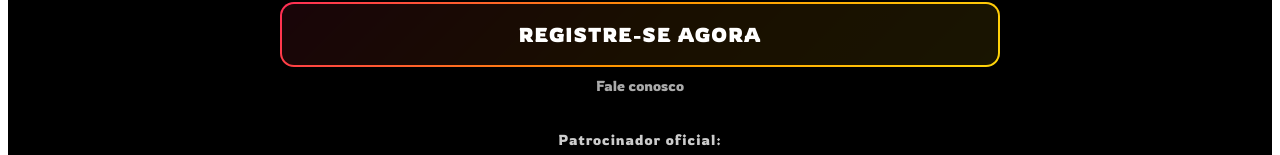
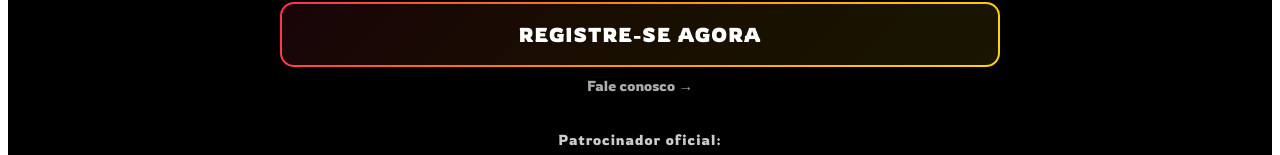
Before and after one commit to rafaelmorch/sportplatform, a Next.js app: page / in a window 1280 px wide. Shown: the part 1166-1321 px from the top of the page. Built offline with nearby package versions, Linux system fonts and the light colour scheme.

Commit message:
Add subtle contact button below register CTA

```diff
--- a/app/page.tsx
+++ b/app/page.tsx
@@ -101,7 +101,7 @@ export default function Home() {
           marginBottom: "28px",
         }}
       >
-        Fale conosco
+        Fale conosco →
       </a>
 
       {/* Patrocinador */}
```
